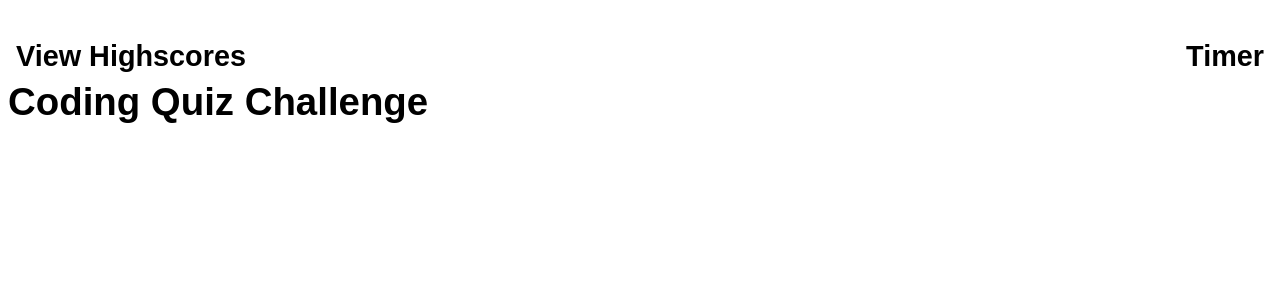
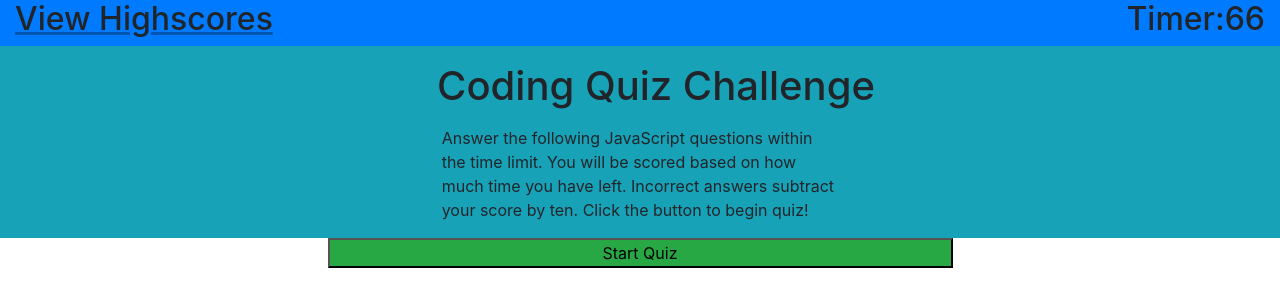
Before and after one commit to josh2100/quiz-wiz, a plain HTML site: page index.html in a window 1280 px wide. Drawn offline with nearby package versions, Linux system fonts and the light colour scheme.

Commit message:
jQuery link fixed

```diff
--- a/assets/css/style.css
+++ b/assets/css/style.css
@@ -1,25 +1 @@
-body {
-  font-family: Arial;
-  font-size: 120%;
-}
-
-.timer {
-  position: absolute;
-  top: 1rem;
-  right: 1rem;
-}
-
-a {
-  position: absolute;
-  top: 1rem;
-  left: 1rem;
-  text-decoration: none;
-  color: black;
-}
-
-header {
-  /* margin: 80px auto 0 auto;
-  max-width: 500px; */
-  margin: 5rem;
-  background-color: aqua;
-}
+/* body
--- a/assets/js/script.js
+++ b/assets/js/script.js
@@ -1,3 +1,3 @@
-//
+var countdown = $("#countdown");
 
-console.log("test link");
+countdown.text(66);
--- a/index.html
+++ b/index.html
@@ -5,21 +5,57 @@
     <meta http-equiv="X-UA-Compatible" content="IE=edge" />
     <meta name="viewport" content="width=device-width, initial-scale=1.0" />
 
-    <link rel="stylesheet" href="./assets/css/style.css" />
-    <title>Document</title>
+    <!-- bootstrap stylesheet -->
+    <link
+      rel="stylesheet"
+      href="https://cdnjs.cloudflare.com/ajax/libs/twitter-bootstrap/4.3.1/css/bootstrap.min.css"
+    />
+    <!-- jquery link -->
+    <link
+      rel="stylesheet"
+      href="https://cdnjs.cloudflare.com/ajax/libs/jqueryui/1.12.1/themes/base/jquery-ui.min.css"
+    />
+    <!-- your stylesheet -->
+    <!-- <link rel="stylesheet" href="./assets/css/style.css" /> -->
+    <title>Coding Quiz Challenge</title>
   </head>
+
   <body>
-    <header class="">
-      <a class="" href="highscores.html">
-        <h2 class="scores">View Highscores</h2></a
-      >
-      <h2 class="timer">Timer</h2>
+    <header class="container-fluid bg-primary">
+      <div class="row">
+        <a class="col-6" href="highscores.html">
+          <h2 class="scores text-body">View Highscores</h2></a
+        >
+        <h2 class="col-6 timer text-right">
+          Timer:<span id="countdown">0</span>
+        </h2>
+      </div>
     </header>
 
-    <main>
-      <h1 class="">Coding Quiz Challenge</h1>
+    <main class="container-fluid">
+      <div class="row bg-info">
+        <h1 class="col-12 text-center m-3">Coding Quiz Challenge</h1>
+      </div>
+
+      <div id="rules-screen" class="">
+        <section class="row bg-info">
+          <div class="col-4 offset-md-4">
+            <p class="">
+              Answer the following JavaScript questions within the time limit.
+              You will be scored based on how much time you have left. Incorrect
+              answers subtract your score by ten. Click the button to begin
+              quiz!
+            </p>
+          </div>
+        </section>
+
+        <button id="start" class="col-6 offset-md-3 bg-success">
+          Start Quiz
+        </button>
+      </div>
     </main>
 
+    <script src="https://cdnjs.cloudflare.com/ajax/libs/jquery/3.4.1/jquery.min.js"></script>
     <script src="./assets/js/script.js"></script>
   </body>
 </html>
```
